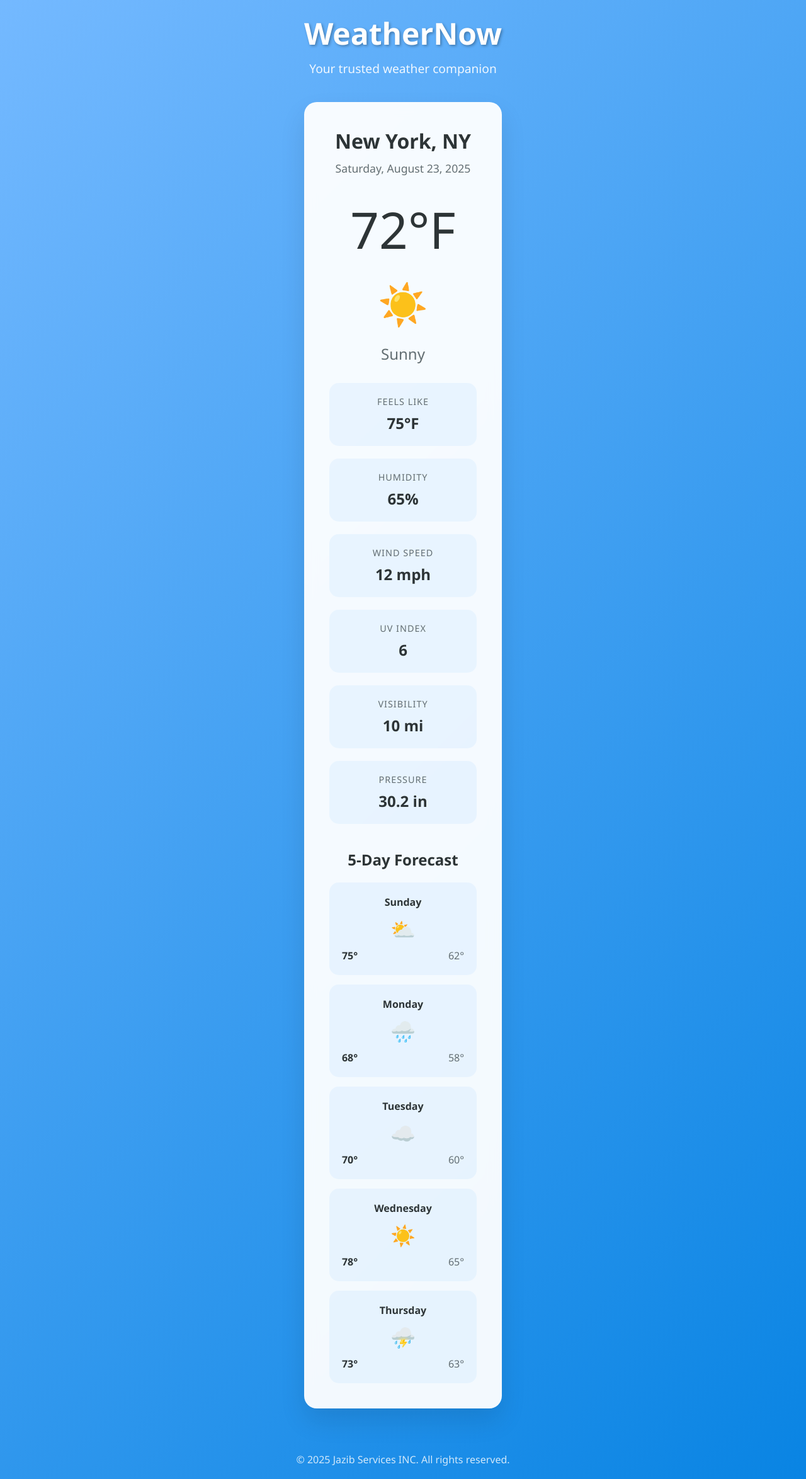
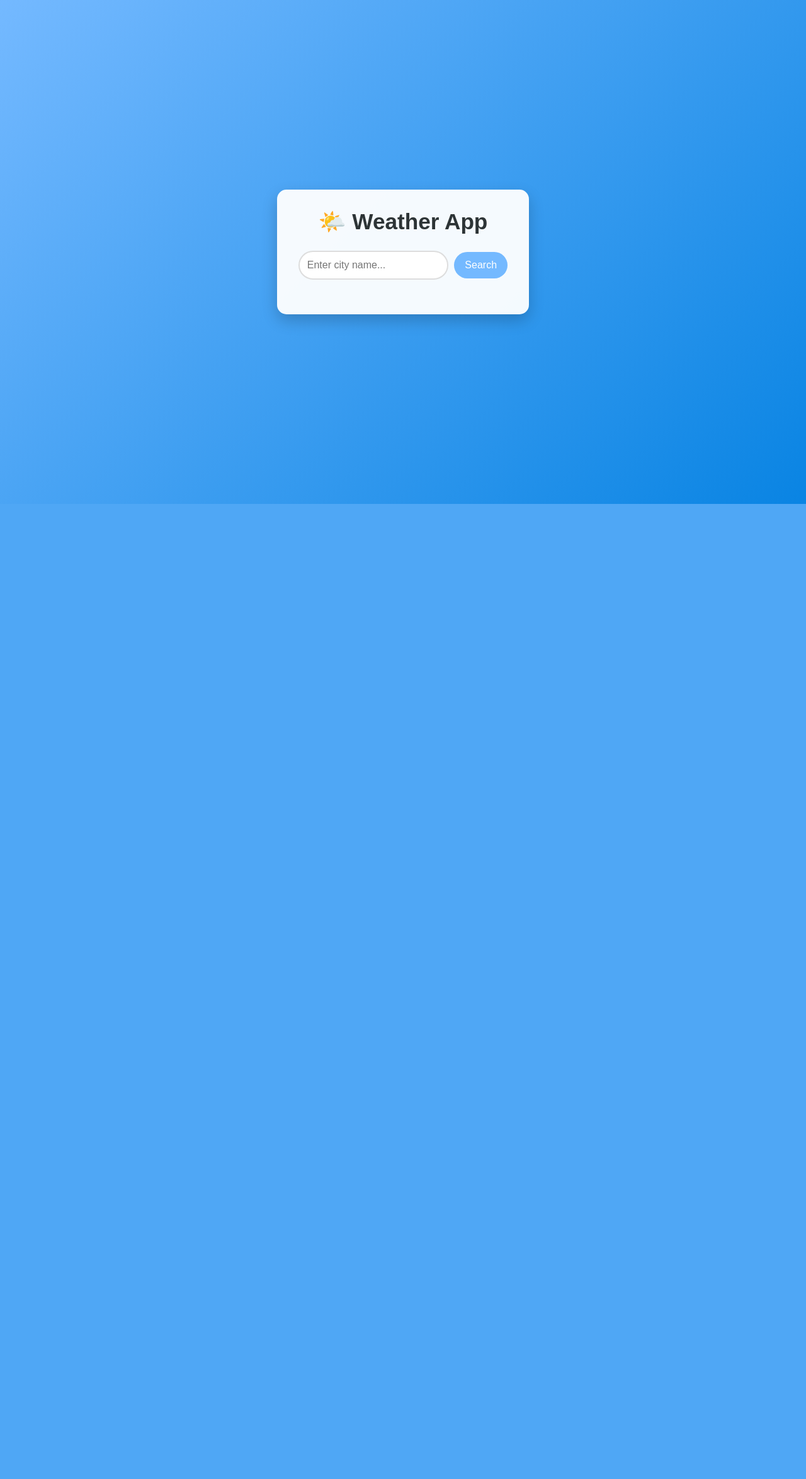
Before and after one commit to jazibsalman1/Weather-Now, a FastAPI app: page / in a window 1280 px wide. Shown: the whole page at 63% size. After the commit the page ends 800 px from the top, so only its background shows below. Run offline with FastAPI, Linux system fonts and the light colour scheme.

Commit message:
made a weather app

```diff
--- a/app.py
+++ b/app.py
@@ -1,23 +1,41 @@
-from fastapi import FastAPI
-from pyowm import OWM
-from pyowm.utils.config import get_default_config
-from pyowm.utils import timestamps
-from fastapi.middleware.cors import CORSMiddleware
-import uvicorn
-import setuptools
-import os
+from fastapi import FastAPI, Request
 from fastapi.staticfiles import StaticFiles
 from fastapi.responses import FileResponse
-from fastapi.templating import Jinja2Templates
-from fastapi import Request
+import uvicorn
 import requests
 
 app = FastAPI()
-try:
-    owm = OWM('YOUR_OWM_API_KEY')  # Replace with your OWM API key
-except Exception as e:
-    print(f"Error initializing OWM: {e}")
+
 app.mount("/static", StaticFiles(directory="static"), name="static")
+
 @app.get("/")
-async def read_index(request: Request):
+async def homepage(request: Request):
     return FileResponse('static/index.html')
+
+apikey = '4e2ef117419dfaa3d936769ec870005c'
+
+@app.get("/weather")
+async def get_weather(city: str):  # Accept city as query parameter
+    try:
+        url = f'http://api.openweathermap.org/data/2.5/weather?q={city}&appid={apikey}&units=metric'
+        response = requests.get(url)  # Use requests.get, not request.get
+        response_data = response.json()
+
+        if response_data.get("cod") != 200:
+            return {"error": "City not found"}
+
+        weather_data = {
+            "city": response_data["name"],
+            "temperature": response_data["main"]["temp"],
+            "description": response_data["weather"][0]["description"],
+            "icon": response_data["weather"][0]["icon"],
+            "humidity": response_data["main"]["humidity"],
+            "wind_speed": response_data["wind"]["speed"]
+        }
+        return weather_data
+
+    except Exception as e:
+        return {"error": "Failed to fetch weather data"}
+
+if __name__ == "__main__":
+    uvicorn.run(app, host="0.0.0.0", port=8000)  # Fixed host to "0.0.0.0"
--- a/static/app.js
+++ b/static/app.js
@@ -0,0 +1,79 @@
+    // Allow Enter key to trigger search
+        document.getElementById('cityInput').addEventListener('keypress', function(e) {
+            if (e.key === 'Enter') {
+                getWeather();
+            }
+        });
+
+        async function getWeather() {
+            const cityInput = document.getElementById('cityInput');
+            const cityName = cityInput.value.trim();
+
+            if (!cityName) {
+                showError('Please enter a city name');
+                return;
+            }
+
+            // Show loading state
+            showLoading(true);
+            hideError();
+            hideWeatherInfo();
+
+            try {
+                // Note: You'll need to modify your FastAPI backend to accept city as a parameter
+                const response = await fetch(`/weather?city=${encodeURIComponent(cityName)}`);
+                const data = await response.json();
+
+                if (data.error) {
+                    showError(data.error);
+                } else {
+                    displayWeather(data);
+                }
+            } catch (error) {
+                showError('Failed to fetch weather data. Please try again.');
+                console.error('Error:', error);
+            } finally {
+                showLoading(false);
+            }
+        }
+
+        function displayWeather(data) {
+            document.getElementById('cityName').textContent = data.city;
+            document.getElementById('temperature').textContent = Math.round(data.temperature) + '°C';
+            document.getElementById('description').textContent = data.description;
+            document.getElementById('humidity').textContent = data.humidity + '%';
+            document.getElementById('windSpeed').textContent = data.wind_speed + ' m/s';
+
+            // Set weather icon
+            const iconUrl = `https://openweathermap.org/img/wn/${data.icon}@2x.png`;
+            document.getElementById('weatherIcon').src = iconUrl;
+
+            showWeatherInfo();
+        }
+
+        function showWeatherInfo() {
+            document.getElementById('weatherInfo').classList.add('show');
+        }
+
+        function hideWeatherInfo() {
+            document.getElementById('weatherInfo').classList.remove('show');
+        }
+
+        function showError(message) {
+            const errorDiv = document.getElementById('error');
+            errorDiv.textContent = message;
+            errorDiv.classList.add('show');
+        }
+
+        function hideError() {
+            document.getElementById('error').classList.remove('show');
+        }
+
+        function showLoading(show) {
+            const loadingDiv = document.getElementById('loading');
+            if (show) {
+                loadingDiv.classList.add('show');
+            } else {
+                loadingDiv.classList.remove('show');
+            }
+        }
--- a/static/index.html
+++ b/static/index.html
@@ -3,105 +3,42 @@
 <head>
     <meta charset="UTF-8">
     <meta name="viewport" content="width=device-width, initial-scale=1.0">
-    <title>WeatherNow - Your Local Weather</title>
+    <title>Weather App</title>
     <link rel="stylesheet" href="/static/style.css">
-    <link href="https://fonts.googleapis.com/css2?family=Roboto:wght@400    ;700&display=swap" rel="stylesheet">
 </head>
 <body>
     <div class="container">
-        <header>
-            <h1>WeatherNow</h1>
-            <p class="subtitle">Your trusted weather companion</p>
-        </header>
+        <h1>🌤️ Weather App</h1>
 
-        <main class="weather-card">
-            <div class="current-weather">
-                <div class="location">New York, NY</div>
-                <div class="date">Saturday, August 23, 2025</div>
+        <div class="search-container">
+            <input type="text" id="cityInput" placeholder="Enter city name..." />
+            <button onclick="getWeather()">Search</button>
+        </div>
 
-                <div class="main-temp">72°F</div>
-                <div class="weather-icon sunny"></div>
-                <div class="weather-desc">Sunny</div>
+        <div class="loading" id="loading">
+            <p>🔄 Loading weather data...</p>
+        </div>
 
-                <div class="weather-details">
-                    <div class="detail-item">
-                        <div class="detail-label">Feels Like</div>
-                        <div class="detail-value">75°F</div>
-                    </div>
-                    <div class="detail-item">
-                        <div class="detail-label">Humidity</div>
-                        <div class="detail-value">65%</div>
-                    </div>
-                    <div class="detail-item">
-                        <div class="detail-label">Wind Speed</div>
-                        <div class="detail-value">12 mph</div>
-                    </div>
-                    <div class="detail-item">
-                        <div class="detail-label">UV Index</div>
-                        <div class="detail-value">6</div>
-                    </div>
-                    <div class="detail-item">
-                        <div class="detail-label">Visibility</div>
-                        <div class="detail-value">10 mi</div>
-                    </div>
-                    <div class="detail-item">
-                        <div class="detail-label">Pressure</div>
-                        <div class="detail-value">30.2 in</div>
-                    </div>
+        <div class="error" id="error"></div>
+
+        <div class="weather-info" id="weatherInfo">
+            <div class="city-name" id="cityName"></div>
+            <img class="weather-icon" id="weatherIcon" src="" alt="Weather icon">
+            <div class="temperature" id="temperature"></div>
+            <div class="description" id="description"></div>
+
+            <div class="details">
+                <div class="detail-item">
+                    <div class="detail-label">💧 Humidity</div>
+                    <div class="detail-value" id="humidity"></div>
+                </div>
+                <div class="detail-item">
+                    <div class="detail-label">💨 Wind Speed</div>
+                    <div class="detail-value" id="windSpeed"></div>
                 </div>
             </div>
-
-            <div class="forecast">
-                <h2 class="forecast-title">5-Day Forecast</h2>
-                <div class="forecast-grid">
-                    <div class="forecast-item">
-                        <div class="forecast-day">Sunday</div>
-                        <div class="forecast-icon partly-cloudy"></div>
-                        <div class="forecast-temps">
-                            <span class="high-temp">75°</span>
-                            <span class="low-temp">62°</span>
-                        </div>
-                    </div>
-                    <div class="forecast-item">
-                        <div class="forecast-day">Monday</div>
-                        <div class="forecast-icon rainy"></div>
-                        <div class="forecast-temps">
-                            <span class="high-temp">68°</span>
-                            <span class="low-temp">58°</span>
-                        </div>
-                    </div>
-                    <div class="forecast-item">
-                        <div class="forecast-day">Tuesday</div>
-                        <div class="forecast-icon cloudy"></div>
-                        <div class="forecast-temps">
-                            <span class="high-temp">70°</span>
-                            <span class="low-temp">60°</span>
-                        </div>
-                    </div>
-                    <div class="forecast-item">
-                        <div class="forecast-day">Wednesday</div>
-                        <div class="forecast-icon sunny"></div>
-                        <div class="forecast-temps">
-                            <span class="high-temp">78°</span>
-                            <span class="low-temp">65°</span>
-                        </div>
-                    </div>
-                    <div class="forecast-item">
-                        <div class="forecast-day">Thursday</div>
-                        <div class="forecast-icon thunderstorm"></div>
-                        <div class="forecast-temps">
-                            <span class="high-temp">73°</span>
-                            <span class="low-temp">63°</span>
-                        </div>
-                    </div>
-                </div>
-            </div>
-        </main>
+        </div>
     </div>
-
-    <footer>
-        <p>&copy; 2025 Jazib Services INC. All rights reserved.</p>
-    </footer>
     <script src="/static/app.js"></script>
 </body>
 </html>
--- a/static/style.css
+++ b/static/style.css
@@ -1,218 +1,160 @@
-   * {
+  * {
             margin: 0;
             padding: 0;
             box-sizing: border-box;
         }
 
         body {
-            font-family: 'Segoe UI', Tahoma, Geneva, Verdana, sans-serif;
-            background: linear-gradient(135deg, #74b9ff 0%, #0984e3 100%);
+            font-family: 'Arial', sans-serif;
+            background: linear-gradient(135deg, #74b9ff, #0984e3);
             min-height: 100vh;
             display: flex;
-            flex-direction: column;
-            color: #333;
+            justify-content: center;
+            align-items: center;
+            padding: 20px;
         }
 
         .container {
-            max-width: 1200px;
-            margin: 0 auto;
-            padding: 20px;
-            flex: 1;
-        }
-
-        header {
+            background: rgba(255, 255, 255, 0.95);
+            padding: 30px;
+            border-radius: 15px;
+            box-shadow: 0 10px 25px rgba(0, 0, 0, 0.2);
             text-align: center;
-            margin-bottom: 40px;
+            max-width: 400px;
+            width: 100%;
         }
 
         h1 {
-            color: white;
-            font-size: 3rem;
-            margin-bottom: 10px;
-            text-shadow: 2px 2px 4px rgba(0,0,0,0.3);
+            color: #2d3436;
+            margin-bottom: 25px;
+            font-size: 2.2em;
         }
 
-        .subtitle {
-            color: rgba(255,255,255,0.9);
-            font-size: 1.2rem;
+        .search-container {
+            margin-bottom: 25px;
         }
 
-        .weather-card {
-            background: rgba(255,255,255,0.95);
-            border-radius: 20px;
-            padding: 40px;
-            box-shadow: 0 20px 40px rgba(0,0,0,0.1);
-            backdrop-filter: blur(10px);
-            margin-bottom: 30px;
+        input[type="text"] {
+            width: 70%;
+            padding: 12px;
+            border: 2px solid #ddd;
+            border-radius: 25px;
+            font-size: 16px;
+            outline: none;
+            transition: border-color 0.3s;
         }
 
-        .current-weather {
-            text-align: center;
-            margin-bottom: 40px;
+        input[type="text"]:focus {
+            border-color: #74b9ff;
         }
 
-        .location {
-            font-size: 2rem;
-            font-weight: 600;
-            margin-bottom: 10px;
-            color: #2d3436;
+        button {
+            width: 25%;
+            padding: 12px;
+            margin-left: 5px;
+            background: #74b9ff;
+            color: white;
+            border: none;
+            border-radius: 25px;
+            font-size: 16px;
+            cursor: pointer;
+            transition: background-color 0.3s;
         }
 
-        .date {
-            color: #636e72;
-            font-size: 1.1rem;
-            margin-bottom: 30px;
+        button:hover {
+            background: #0984e3;
         }
 
-        .main-temp {
-            font-size: 5rem;
-            font-weight: 300;
+        button:disabled {
+            background: #ccc;
+            cursor: not-allowed;
+        }
+
+        .weather-info {
+            display: none;
+            margin-top: 25px;
+            padding: 20px;
+            background: #f8f9fa;
+            border-radius: 10px;
+        }
+
+        .weather-info.show {
+            display: block;
+            animation: fadeIn 0.5s ease-in;
+        }
+
+        @keyframes fadeIn {
+            from { opacity: 0; transform: translateY(10px); }
+            to { opacity: 1; transform: translateY(0); }
+        }
+
+        .city-name {
+            font-size: 1.8em;
             color: #2d3436;
-            margin-bottom: 20px;
+            margin-bottom: 10px;
+        }
+
+        .temperature {
+            font-size: 3em;
+            color: #74b9ff;
+            font-weight: bold;
+            margin: 10px 0;
+        }
+
+        .description {
+            font-size: 1.2em;
+            color: #636e72;
+            text-transform: capitalize;
+            margin-bottom: 15px;
         }
 
         .weather-icon {
-            font-size: 4rem;
-            margin: 20px 0;
+            width: 80px;
+            height: 80px;
+            margin: 10px 0;
         }
 
-        .weather-desc {
-            font-size: 1.5rem;
-            color: #636e72;
-            margin-bottom: 30px;
-            text-transform: capitalize;
-        }
-
-        .weather-details {
-            display: grid;
-            grid-template-columns: repeat(auto-fit, minmax(200px, 1fr));
-            gap: 20px;
-            margin-top: 30px;
+        .details {
+            display: flex;
+            justify-content: space-around;
+            margin-top: 15px;
         }
 
         .detail-item {
-            background: rgba(116, 185, 255, 0.1);
-            padding: 20px;
-            border-radius: 15px;
             text-align: center;
         }
 
         .detail-label {
+            font-size: 0.9em;
             color: #636e72;
-            font-size: 0.9rem;
-            margin-bottom: 8px;
-            text-transform: uppercase;
-            letter-spacing: 1px;
+            margin-bottom: 5px;
         }
 
         .detail-value {
-            font-size: 1.5rem;
-            font-weight: 600;
+            font-size: 1.1em;
+            font-weight: bold;
             color: #2d3436;
         }
 
-        .forecast {
-            margin-top: 40px;
+        .error {
+            color: #d63031;
+            background: #fab1a0;
+            padding: 15px;
+            border-radius: 8px;
+            margin-top: 15px;
+            display: none;
         }
 
-        .forecast-title {
-            font-size: 1.5rem;
-            margin-bottom: 20px;
-            color: #2d3436;
-            text-align: center;
+        .error.show {
+            display: block;
         }
 
-        .forecast-grid {
-            display: grid;
-            grid-template-columns: repeat(auto-fit, minmax(150px, 1fr));
-            gap: 15px;
+        .loading {
+            display: none;
+            color: #74b9ff;
+            margin-top: 15px;
         }
 
-        .forecast-item {
-            background: rgba(116, 185, 255, 0.1);
-            padding: 20px;
-            border-radius: 15px;
-            text-align: center;
-            transition: transform 0.3s ease;
+        .loading.show {
+            display: block;
         }
-
-        .forecast-item:hover {
-            transform: translateY(-5px);
-        }
-
-        .forecast-day {
-            font-weight: 600;
-            margin-bottom: 10px;
-            color: #2d3436;
-        }
-
-        .forecast-icon {
-            font-size: 2rem;
-            margin: 10px 0;
-        }
-
-        .forecast-temps {
-            display: flex;
-            justify-content: space-between;
-            align-items: center;
-        }
-
-        .high-temp {
-            font-weight: 600;
-            color: #2d3436;
-        }
-
-        .low-temp {
-            color: #636e72;
-        }
-
-        footer {
-            text-align: center;
-            padding: 20px;
-            color: rgba(255,255,255,0.8);
-            margin-top: auto;
-        }
-
-        @media (max-width: 768px) {
-            .container {
-                padding: 10px;
-            }
-
-            h1 {
-                font-size: 2.5rem;
-            }
-
-            .main-temp {
-                font-size: 4rem;
-            }
-
-            .weather-card {
-                padding: 30px 20px;
-            }
-
-            .weather-details {
-                grid-template-columns: repeat(2, 1fr);
-            }
-
-            .forecast-grid {
-                grid-template-columns: repeat(2, 1fr);
-            }
-        }
-
-        @media (max-width: 480px) {
-            .weather-details {
-                grid-template-columns: 1fr;
-            }
-
-            .forecast-grid {
-                grid-template-columns: 1fr;
-            }
-        }
-
-        /* Weather Icons using CSS */
-        .sunny::before { content: "☀️"; }
-        .cloudy::before { content: "☁️"; }
-        .rainy::before { content: "🌧️"; }
-        .snowy::before { content: "❄️"; }
-        .partly-cloudy::before { content: "⛅"; }
-        .thunderstorm::before { content: "⛈️"; }
```
Also changed, not shown: requirments.txt (added), 1 other file.
